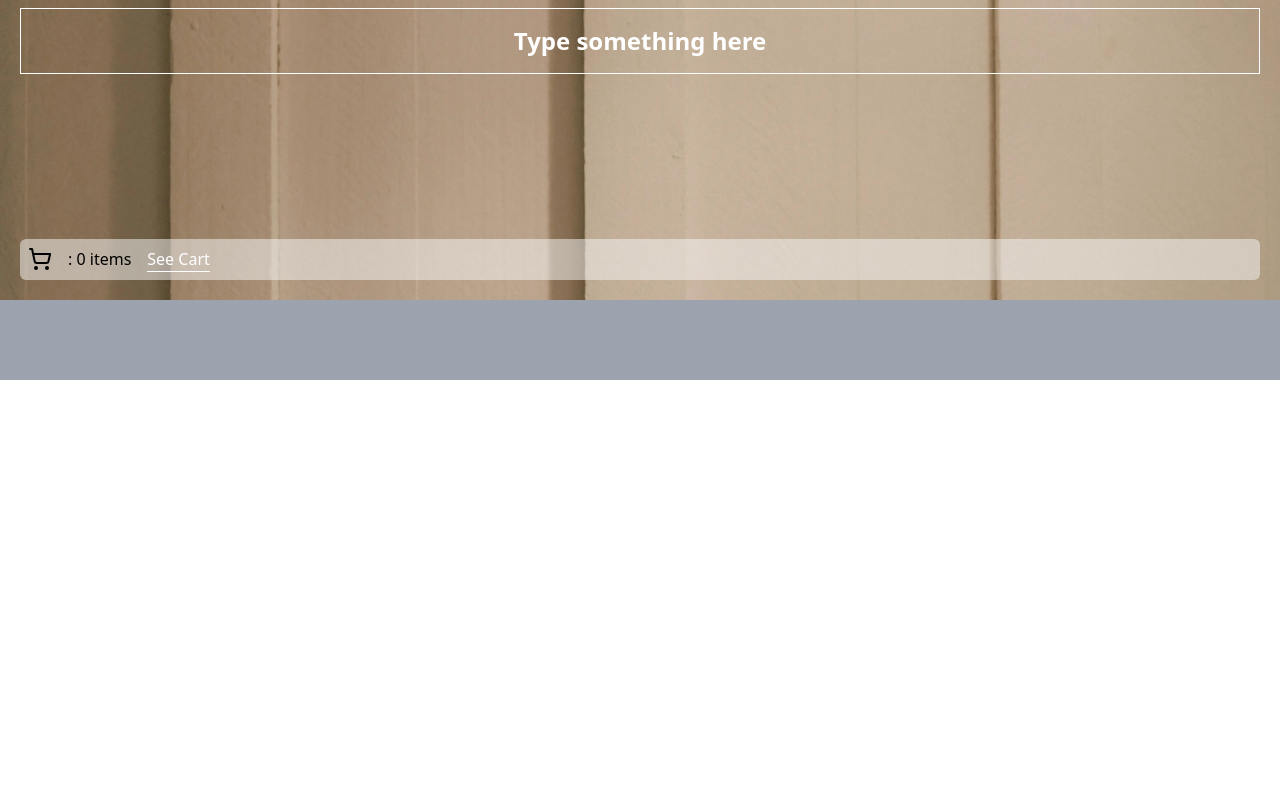
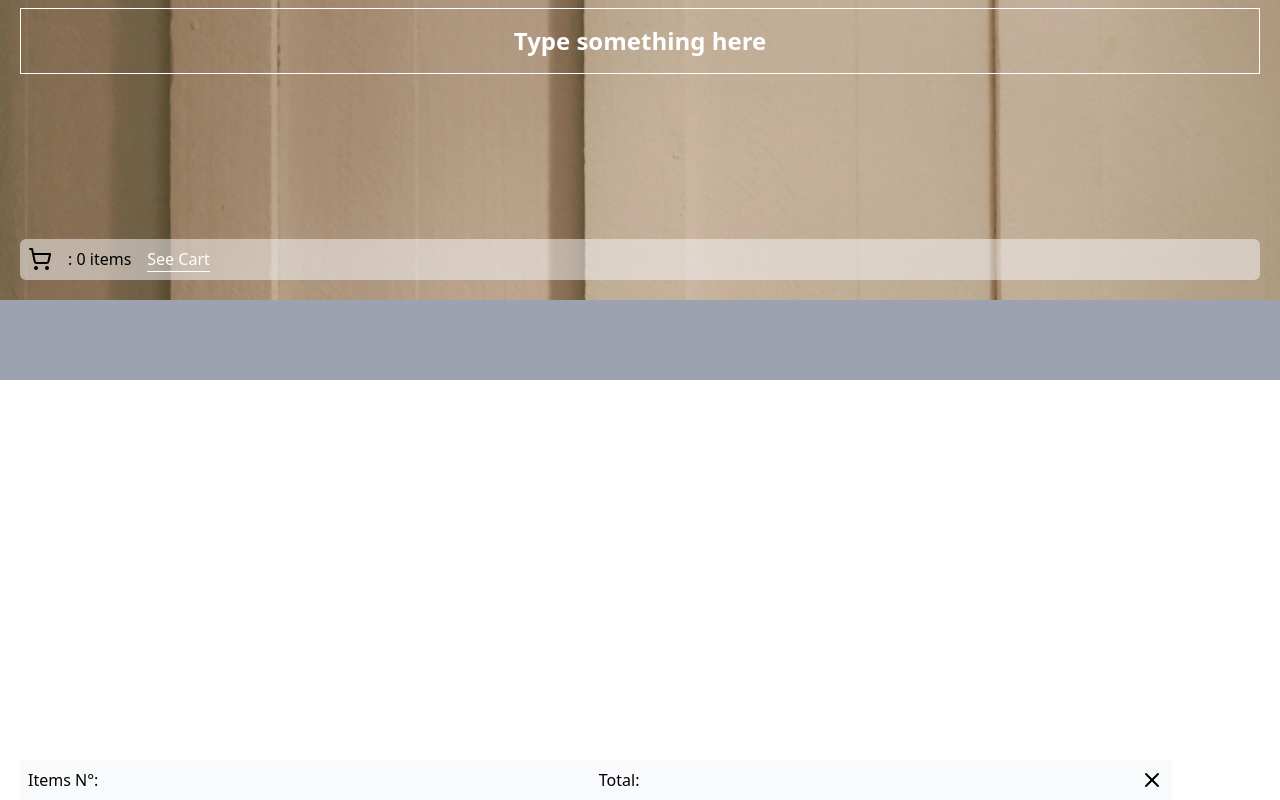
Before and after one commit to Medido1/Odin-Shopping-Cart, a React (Vite) app: page / in a window 1280 px wide. Shown: the part 200-1000 px from the top of the page. Before the commit the page ends 800 px from the top, so only its background shows below. Built offline with nearby package versions, Linux system fonts and the light colour scheme; no server answers.

Commit message:
Add cart status that shows current number of items and total to pay
  - current number and total are yet to be implemented

```diff
--- a/src/App.jsx
+++ b/src/App.jsx
@@ -34,10 +34,6 @@ function App() {
     getData();
   }, []);
 
-  useEffect(() => {
-    console.log(data)
-  }, [data])
-
   return (
     <>
       <Header isMobile={isMobile}/>
--- /dev/null
+++ b/src/components/CartStatus.jsx
@@ -0,0 +1,15 @@
+import { X } from 'lucide-react';
+
+function CartStatus({isCartOpen, setIsCartOpen}) {
+  return (
+    <div className={`flex justify-between p-2 bg-slate-50 w-[90vw]
+      absolute rounded-sm transition-[bottom] duration-1000 ease-in-out
+      ${isCartOpen ? "bottom-[4%]" : "bottom-[-100%]"}`}>
+      <p>Items N°: </p>
+      <p>Total: </p>
+      <X onClick={() => setIsCartOpen(false)}/>
+    </div>
+  )
+}
+
+export default CartStatus;
--- a/src/components/Header.jsx
+++ b/src/components/Header.jsx
@@ -3,9 +3,11 @@ import headerBg from '../assets/headerBg.webp';
 import MobileMenu from "./MobileMenu";
 import { Menu, X } from 'lucide-react';
 import HeaderCart from "./HeaderCart";
+import CartStatus from "./CartStatus";
 
 function Header({isMobile}) {
   const [isMenuOpen, setIsMenuOpen] = useState(false);
+  const [isCartOpen, setIsCartOpen] = useState(false);
 
   function toggleMenu() {
     setIsMenuOpen(!isMenuOpen)
@@ -38,7 +40,8 @@ function Header({isMobile}) {
           p-4 mt-40">
         Type something here
       </h1>
-        <HeaderCart />
+        <HeaderCart setIsCartOpen={setIsCartOpen}/>
+        <CartStatus isCartOpen={isCartOpen} setIsCartOpen={setIsCartOpen}/>
     </header>
   )
 }
--- a/src/components/HeaderCart.jsx
+++ b/src/components/HeaderCart.jsx
@@ -1,13 +1,18 @@
 import { ShoppingCart } from 'lucide-react';
 
-function HeaderCart(){
+function HeaderCart({setIsCartOpen}){
   return (
     <div className='flex gap-4 sticky top-[500px] p-2 rounded-md'
       style={{backgroundColor: "rgba(248, 248, 248, .5)"}}
     >
       <ShoppingCart />
       <p>: 0 items</p>
-      <a href="" className='text-white border-b border-white'>See Cart</a>
+      <button
+        className='text-white border-b border-white'
+        onClick={() => setIsCartOpen(true)}
+        >
+        See Cart
+      </button>
     </div>
   )
 }
```
